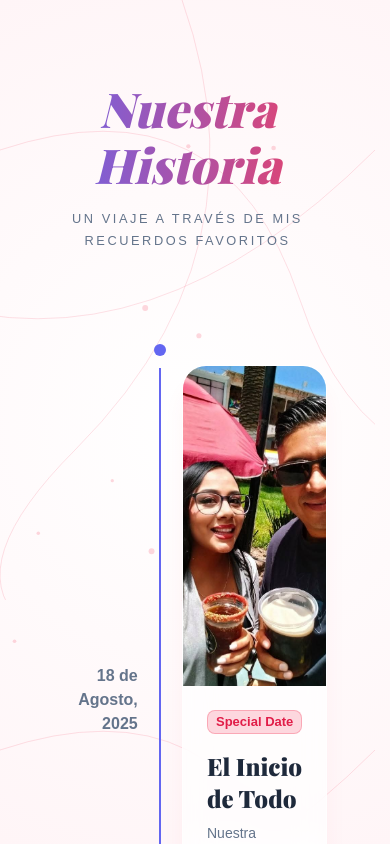
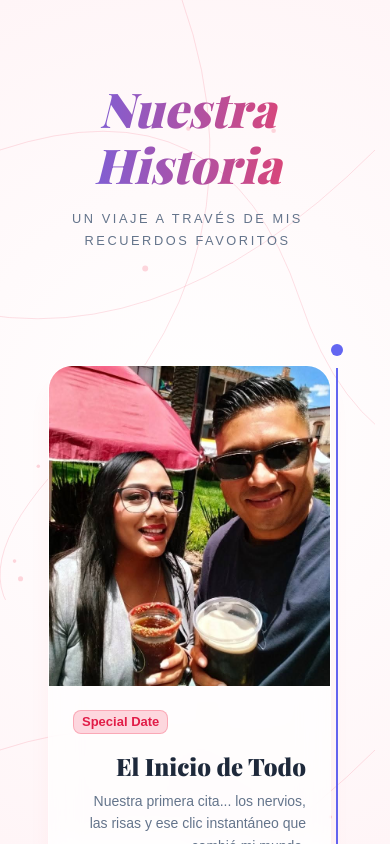
Before and after one commit to J-LopezE/our-journey-timeline, a React (Vite) app: page / in a window 390 px wide. Both pictures are taken after a click on the button "Abrir nuestra historia". Shown: the top 844 px of the page. Built offline with nearby package versions, Linux system fonts and the light colour scheme; a web font is replaced by a local one.

Commit message:
fix: ajuste responsivo timeline y corrección de tipos TS

```diff
--- a/src/App.tsx
+++ b/src/App.tsx
@@ -1,6 +1,6 @@
 import { ThemeProvider, CssBaseline, Box } from '@mui/material';
 import { AnimatePresence } from 'framer-motion';
-import { theme } from './theme/theme';
+import { theme} from './theme/theme';
 import { useFlow } from './hooks/useFlow';
 import { IntroPortal } from './components/layout/IntroPortal';
 import { TimelineSection } from './components/layout/TimelineSection';
--- a/src/components/layout/TimelineSection.tsx
+++ b/src/components/layout/TimelineSection.tsx
@@ -1,5 +1,5 @@
 import { useState, useEffect } from 'react';
-import { Container, Typography, Skeleton } from '@mui/material';
+import { Container, Typography, Skeleton, useMediaQuery, useTheme } from '@mui/material';
 import {
     Timeline,
     TimelineItem,
@@ -9,6 +9,7 @@ import {
     TimelineDot,
     TimelineOppositeContent,
 } from '@mui/lab';
+import type { TimelineProps } from '@mui/lab';
 import { motion } from 'framer-motion';
 import { MomentCard } from '../moments/MomentCard';
 import { myMoments } from '../../data/momentsData';
@@ -18,11 +19,17 @@ import { MomentSkeleton } from '../moments/MomentSkeleton';
 
 export const TimelineSection = () => {
     const [isLoading, setIsLoading] = useState(true);
+    // 2. CONFIGURAR HOOKS DE TEMA Y MEDIA QUERY
+    const theme = useTheme();
+    // Esto será true si la pantalla es menor a 600px (sm)
+    const isMobile = useMediaQuery(theme.breakpoints.down('sm'));
     useEffect(() => {
         // Simulamos un pequeño delay para que el usuario vea la elegancia del Skeleton
         const timer = setTimeout(() => setIsLoading(false), 1500);
         return () => clearTimeout(timer);
     }, []);
+
+    const timelinePos: TimelineProps['position'] = isMobile ? "left" : "alternate";
 
     return (
         <Container maxWidth="md">
@@ -45,12 +52,14 @@ export const TimelineSection = () => {
                         Un viaje a través de mis recuerdos favoritos
                     </Typography>
 
-                    <Timeline position="alternate" sx={{ p: 0 }}>
+                    <Timeline position={timelinePos} sx={{ p: 0 }}>
                         {myMoments.map((moment, index) => (
                             <TimelineItem key={moment.id}>
-                                <TimelineOppositeContent sx={{ m: 'auto 0', fontWeight: 700, color: 'text.secondary' }}>
-                                    {isLoading ? <Skeleton width={60} /> : moment.date}
-                                </TimelineOppositeContent>
+                                {!isMobile && (
+                                    <TimelineOppositeContent sx={{ m: 'auto 0', fontWeight: 700, color: 'text.secondary' }}>
+                                        {isLoading ? <Skeleton width={60} /> : moment.date}
+                                    </TimelineOppositeContent>
+                                )}
                                 <TimelineSeparator>
                                     <TimelineDot sx={{ bgcolor: index === myMoments.length - 1 ? '#f43f5e' : '#6366f1', boxShadow: index === myMoments.length - 1 ? '0 0 0 4px rgba(244, 63, 94, 0.2)' : 'none' }}>
                                         {index === myMoments.length - 1 ? '❤️' : null}
--- a/src/theme/theme.ts
+++ b/src/theme/theme.ts
@@ -1,4 +1,5 @@
 import { createTheme } from "@mui/material/styles";
+import type {} from '@mui/lab/themeAugmentation';
 
 const colors = {
   rose: "#f43f5e",
@@ -32,6 +33,32 @@ export const theme = createTheme({
   components: {
     // 1. CONFIGURACIÓN GLOBAL DE BOTONES
     // Esto asegura que TODOS tus botones tengan la fuente y forma que quieres
+     MuiTimelineItem: {
+      styleOverrides: {
+       root: {
+          '&::before': {
+            // Esto elimina el espacio fantasma a la izquierda en móvil
+            '@media (max-width:600px)': {
+              display: 'none',
+            },
+          },
+        },
+      },
+    },
+
+              // 2. CONFIGURACIÓN DE LOS CONTENIDOS DE LA CARD
+
+            MuiTimelineContent: {
+      styleOverrides: {
+        root: {
+          '@media (max-width:600px)': {
+            paddingLeft: '16px', // Espacio consistente entre la línea y la card
+            paddingRight: '0px',
+          },
+        },
+      },
+    },
+
     MuiButton: {
       styleOverrides: {
         root: {
@@ -44,6 +71,8 @@ export const theme = createTheme({
         },
       },
     },
+
+
     MuiCssBaseline: {
       styleOverrides: {
         body: {
```
